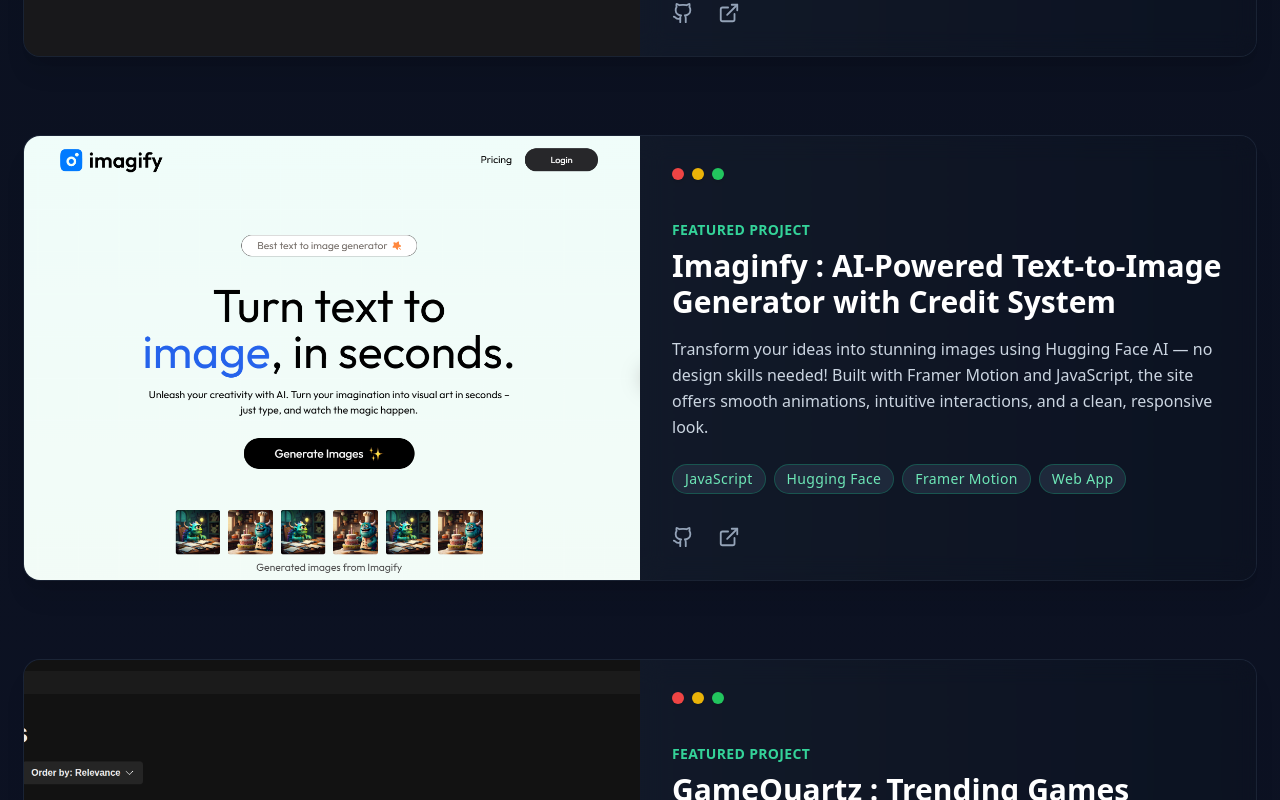
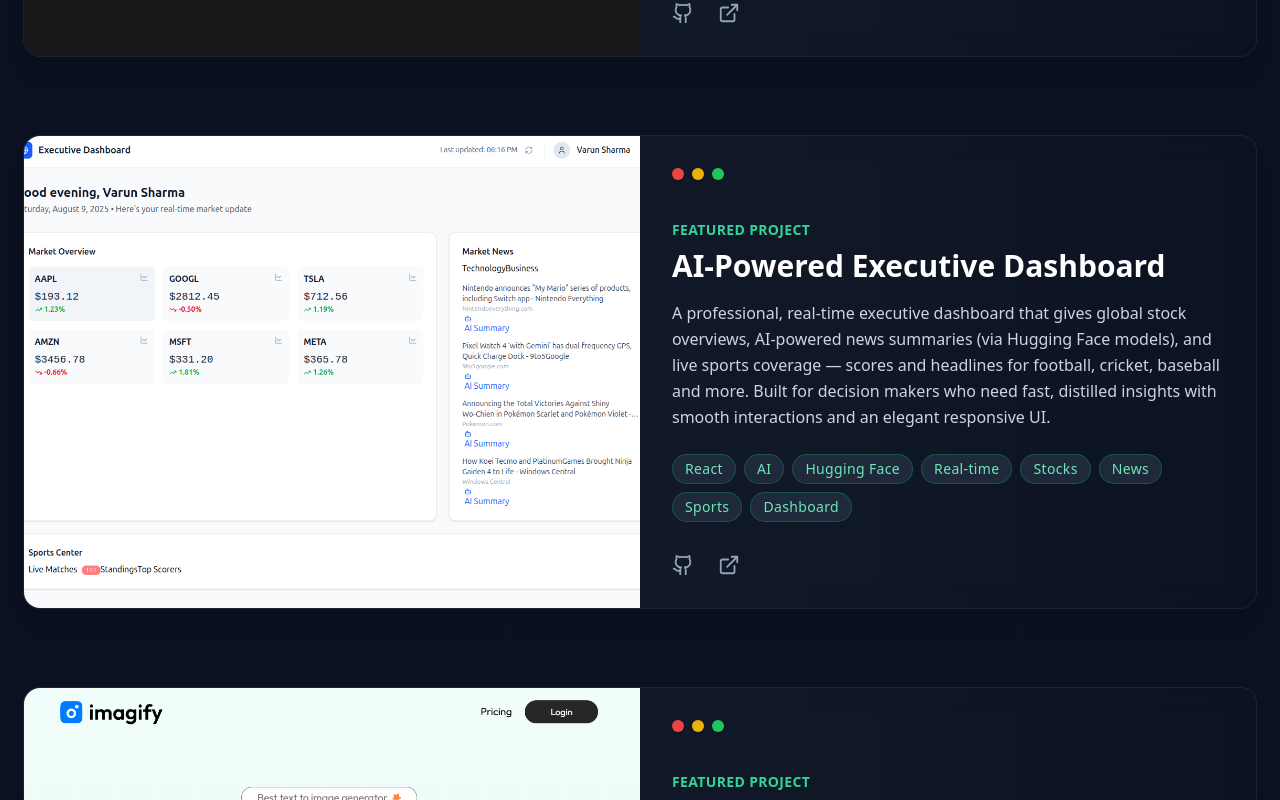
Before and after one commit to VarunWeb6/portfolio-vs, a React (Vite) app: page /projects in a window 1280 px wide. Shown: the part 480-1280 px from the top of the page. Built offline with nearby package versions, Linux system fonts and the light colour scheme.

Commit message:
new prjoect add

```diff
--- a/package.json
+++ b/package.json
@@ -1,7 +1,7 @@
 {
-  "name": "react",
+  "name": "portfolio",
   "private": true,
-  "version": "0.0.0",
+  "version": "0.0.1",
   "type": "module",
   "scripts": {
     "dev": "vite",
--- a/src/components/Projects.jsx
+++ b/src/components/Projects.jsx
@@ -7,6 +7,7 @@ import Jobportal from "../assets/images/job_portal.png";
 import Multinenat from "../assets/images/multinenat.png";
 import Portfolio from "../assets/images/portfolio.png";
 import Gaming from "../assets/images/gaming.png";
+import Dashboard from "../assets/images/dashboard.png";
 import { Card, CardContent, CardHeader, CardTitle } from "@/components/ui/card";
 
 const MacOsButtons = () => (
@@ -30,6 +31,26 @@ const ProjectShowcase = () => {
       },
       image: project3D_logo,
       featured: true,
+    },
+    {
+      "title": "AI-Powered Executive Dashboard",
+      "description": "A professional, real-time executive dashboard that gives global stock overviews, AI-powered news summaries (via Hugging Face models), and live sports coverage — scores and headlines for football, cricket, baseball and more. Built for decision makers who need fast, distilled insights with smooth interactions and an elegant responsive UI.",
+      "tags": [
+        "React",
+        "AI",
+        "Hugging Face",
+        "Real-time",
+        "Stocks",
+        "News",
+        "Sports",
+        "Dashboard"
+      ],
+      "links": {
+        "github": "#",
+        "demo": "https://dashboard-frontend-beta-three.vercel.app"
+      },
+      "image": Dashboard,
+      "featured": true
     },
     {
       title: "Imaginfy : AI-Powered Text-to-Image Generator with Credit System",
```
Also changed, not shown: src/assets/images/dashboard.png (added).
